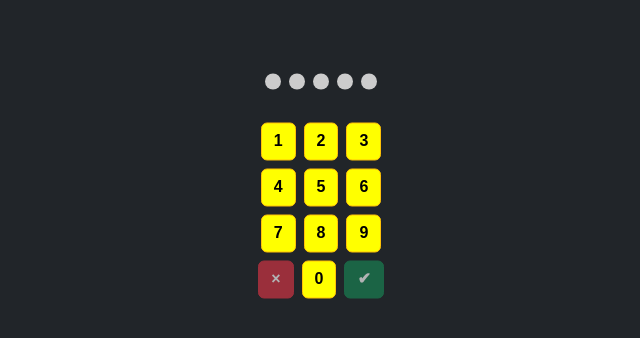
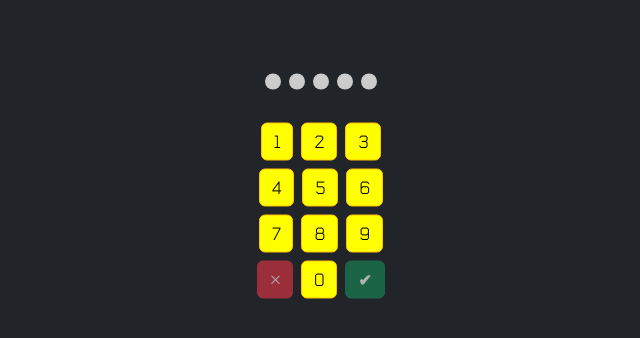
Before and after one commit to Chaibadin00/homeworktoo, an Angular app: page /password in a window 1280 px wide. Shown: the part 214-552 px from the top of the page, without its empty margins (319-959 px from the left). Built offline with nearby package versions, Linux system fonts and the light colour scheme.

Commit message:
add tomorrow font

```diff
--- a/src/app/password-page/password-page.component.css
+++ b/src/app/password-page/password-page.component.css
@@ -1,3 +1,14 @@
+@font-face {
+    font-family: 'Tomorrow-Thin';
+    src: url('../../assets/font/Tomorrow-Thin.ttf') format('truetype'); /* Adjust the font path */
+    font-weight: normal;
+    font-style: normal;
+  }
+
+.number-input{
+    font-family: 'Tomorrow-Thin', sans-serif;
+}
+
 .dot-container {
     display: flex;
     align-items: center;
--- a/src/app/password-page/password-page.component.html
+++ b/src/app/password-page/password-page.component.html
@@ -1,7 +1,7 @@
 <div class="container-fluid p-0 m-0 vh-100 d-flex justify-content-center align-items-center bg-dark">
     <div class="container mt-5">
         <div class="row">
-            <div class="position-absolute top-50 start-50 translate-middle">
+            <div class="position-absolute top-50 start-50 translate-middle number-input">
 
                 <!-- dot -->
                 <div class="col-5 mx-auto text-center dot-container">
--- a/src/styles.css
+++ b/src/styles.css
@@ -1,10 +1,10 @@
 @font-face {
-    font-family: 'CANNET AGENCY';
+    font-family: 'Cyberpunk';
     src: url('./assets/font/Cyberpunk.ttf') format('truetype');
     font-weight: normal;
     font-style: normal;
 }
 
 body {
-    font-family: 'CANNET AGENCY', sans-serif;
+    font-family: 'Cyberpunk', sans-serif;
 }
```
Also changed, not shown: src/assets/font/Tomorrow-Thin.ttf (added).
